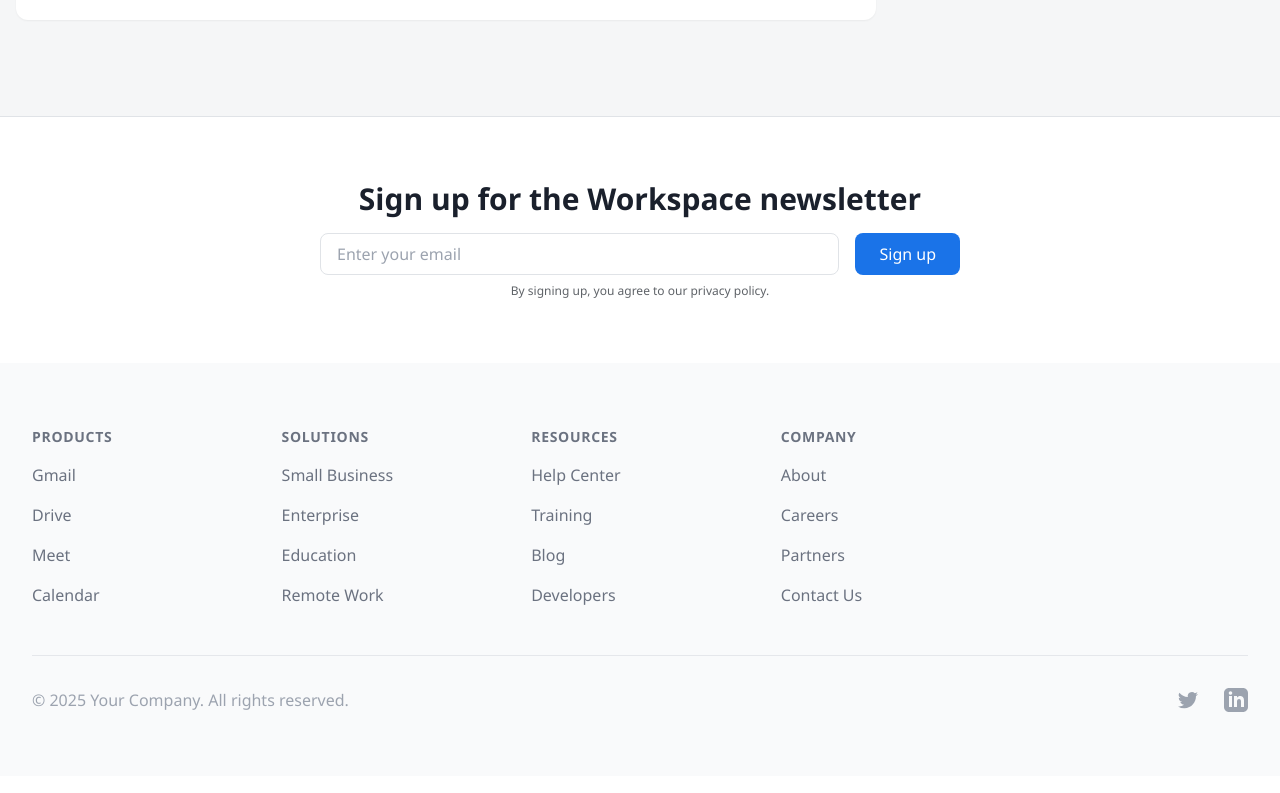
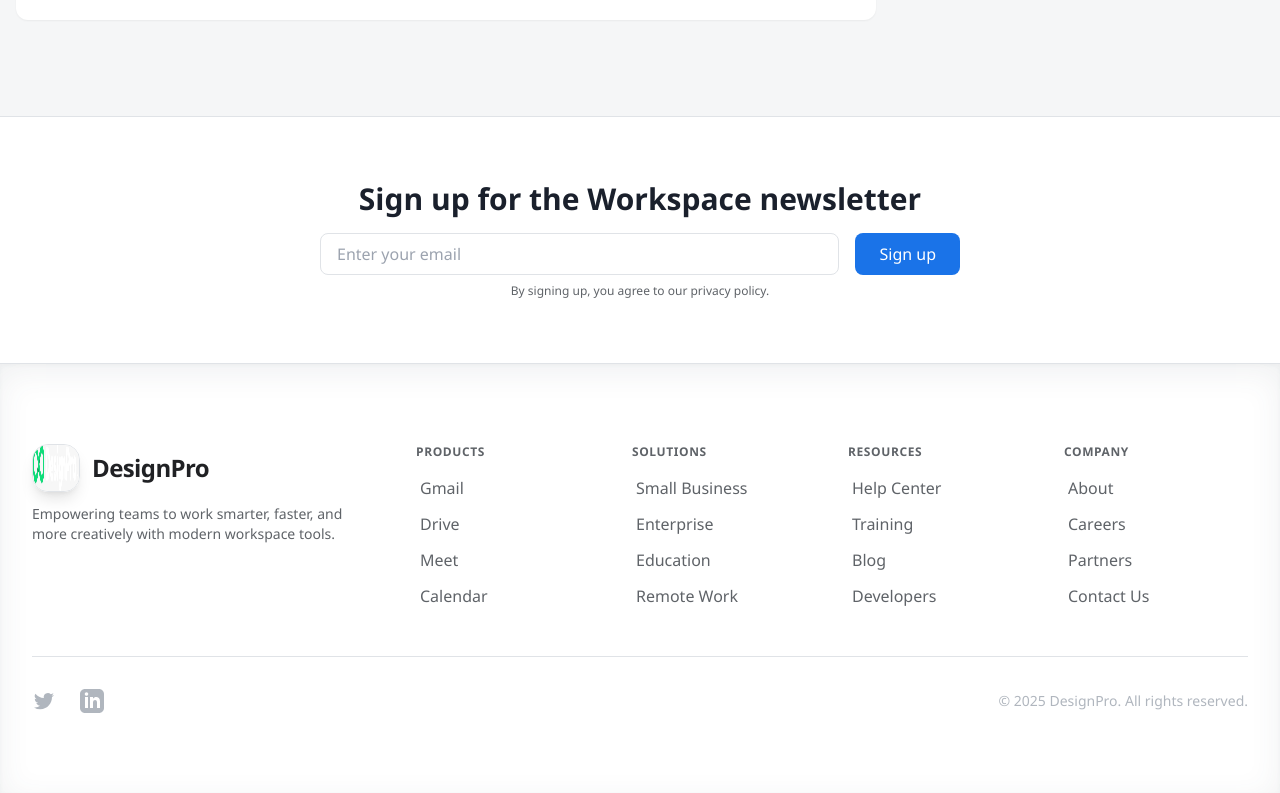
Before and after one commit to Zahed75/landing-designPro, an Angular app: page / in a window 1280 px wide. Shown: the part 3513-4306 px from the top of the page. Built offline with nearby package versions, Linux system fonts and the light colour scheme.

Commit message:
Footer Updated

```diff
--- a/src/components/footer/footer.css
+++ b/src/components/footer/footer.css
@@ -0,0 +1,37 @@
+/* Modern Footer Styles */
+footer {
+  box-shadow: 0 8px 32px 0 rgba(60,72,88,0.08) inset, 0 1.5px 4px 0 rgba(60,72,88,0.04) inset;
+  background: rgba(255,255,255,0.7);
+  backdrop-filter: blur(16px) saturate(1.1);
+}
+.footer-link {
+  color: #5f6368;
+  font-size: 1rem;
+  font-weight: 500;
+  transition: color 0.22s cubic-bezier(0.4,0,0.2,1), text-shadow 0.22s;
+  text-decoration: none;
+  border-radius: 0.375rem;
+  padding: 0.125rem 0.25rem;
+}
+.footer-link:hover, .footer-link:focus {
+  color: #1a73e8;
+  background: rgba(230,244,255,0.5);
+  text-shadow: 0 2px 8px rgba(26,115,232,0.10);
+}
+footer img[alt="Logo"] {
+  transition: transform 0.3s cubic-bezier(0.4,0,0.2,1), box-shadow 0.3s;
+}
+footer img[alt="Logo"]:hover {
+  transform: scale(1.08) rotate(-2deg);
+  box-shadow: 0 8px 32px 0 rgba(26,115,232,0.13);
+}
+@media (max-width: 640px) {
+  footer .grid {
+    grid-template-columns: 1fr 1fr !important;
+    gap: 1.5rem !important;
+  }
+  footer .flex-col.md\:flex-row {
+    flex-direction: column !important;
+    gap: 2.5rem !important;
+  }
+}
--- a/src/components/footer/footer.html
+++ b/src/components/footer/footer.html
@@ -1,72 +1,69 @@
-<footer class="bg-gray-50">
-  <div class="max-w-7xl mx-auto py-12 px-4 sm:px-6 lg:py-16 lg:px-8">
-    <div class="grid grid-cols-2 md:grid-cols-4 lg:grid-cols-5 gap-8">
+<footer class="relative bg-white/70 backdrop-blur-xl border-t border-[#e0e3e7] shadow-inner">
+  <div class="max-w-7xl mx-auto py-14 px-4 sm:px-6 lg:py-20 lg:px-8">
+    <div class="flex flex-col md:flex-row md:items-start md:justify-between gap-10 md:gap-16">
+      <!-- Logo and Brand -->
+      <div class="flex flex-col items-center md:items-start mb-8 md:mb-0">
+        <a routerLink="/" class="flex items-center gap-3 group">
+          <img src="/assets/icons/logo.jpg" alt="Logo" class="h-12 w-12 rounded-2xl shadow-lg border border-[#e0e3e7] group-hover:scale-105 transition-transform duration-300">
+          <span class="text-2xl font-extrabold text-[#202124] tracking-tight group-hover:text-[#1a73e8] transition-colors duration-300">DesignPro</span>
+        </a>
+        <p class="text-sm text-[#5f6368] mt-3 max-w-xs text-center md:text-left">Empowering teams to work smarter, faster, and more creatively with modern workspace tools.</p>
+      </div>
+      <!-- Footer Links -->
+      <div class="grid grid-cols-2 md:grid-cols-4 gap-8 flex-1">
         <!-- Products Column -->
         <div>
-        <h3 class="text-sm font-semibold text-gray-500 tracking-wider uppercase mb-4">Products</h3>
-        <ul class="space-y-4">
-          <li><a href="#" class="text-base text-gray-500 hover:text-gray-900">Gmail</a></li>
-          <li><a href="#" class="text-base text-gray-500 hover:text-gray-900">Drive</a></li>
-          <li><a href="#" class="text-base text-gray-500 hover:text-gray-900">Meet</a></li>
-          <li><a href="#" class="text-base text-gray-500 hover:text-gray-900">Calendar</a></li>
+          <h3 class="text-xs font-semibold text-[#5f6368] tracking-wider uppercase mb-4">Products</h3>
+          <ul class="space-y-3">
+            <li><a href="#" class="footer-link">Gmail</a></li>
+            <li><a href="#" class="footer-link">Drive</a></li>
+            <li><a href="#" class="footer-link">Meet</a></li>
+            <li><a href="#" class="footer-link">Calendar</a></li>
           </ul>
         </div>
-
         <!-- Solutions Column -->
         <div>
-        <h3 class="text-sm font-semibold text-gray-500 tracking-wider uppercase mb-4">Solutions</h3>
-        <ul class="space-y-4">
-          <li><a href="#" class="text-base text-gray-500 hover:text-gray-900">Small Business</a></li>
-          <li><a href="#" class="text-base text-gray-500 hover:text-gray-900">Enterprise</a></li>
-          <li><a href="#" class="text-base text-gray-500 hover:text-gray-900">Education</a></li>
-          <li><a href="#" class="text-base text-gray-500 hover:text-gray-900">Remote Work</a></li>
+          <h3 class="text-xs font-semibold text-[#5f6368] tracking-wider uppercase mb-4">Solutions</h3>
+          <ul class="space-y-3">
+            <li><a href="#" class="footer-link">Small Business</a></li>
+            <li><a href="#" class="footer-link">Enterprise</a></li>
+            <li><a href="#" class="footer-link">Education</a></li>
+            <li><a href="#" class="footer-link">Remote Work</a></li>
           </ul>
         </div>
-
         <!-- Resources Column -->
         <div>
-        <h3 class="text-sm font-semibold text-gray-500 tracking-wider uppercase mb-4">Resources</h3>
-        <ul class="space-y-4">
-          <li><a href="#" class="text-base text-gray-500 hover:text-gray-900">Help Center</a></li>
-          <li><a href="#" class="text-base text-gray-500 hover:text-gray-900">Training</a></li>
-          <li><a href="#" class="text-base text-gray-500 hover:text-gray-900">Blog</a></li>
-          <li><a href="#" class="text-base text-gray-500 hover:text-gray-900">Developers</a></li>
+          <h3 class="text-xs font-semibold text-[#5f6368] tracking-wider uppercase mb-4">Resources</h3>
+          <ul class="space-y-3">
+            <li><a href="#" class="footer-link">Help Center</a></li>
+            <li><a href="#" class="footer-link">Training</a></li>
+            <li><a routerLink="/blog" class="footer-link font-semibold text-[#1a73e8] hover:text-[#1765c1]">Blog</a></li>
+            <li><a href="#" class="footer-link">Developers</a></li>
           </ul>
         </div>
-
         <!-- Company Column -->
         <div>
-        <h3 class="text-sm font-semibold text-gray-500 tracking-wider uppercase mb-4">Company</h3>
-        <ul class="space-y-4">
-          <li><a href="#" class="text-base text-gray-500 hover:text-gray-900">About</a></li>
-          <li><a href="#" class="text-base text-gray-500 hover:text-gray-900">Careers</a></li>
-          <li><a href="#" class="text-base text-gray-500 hover:text-gray-900">Partners</a></li>
-          <li><a href="#" class="text-base text-gray-500 hover:text-gray-900">Contact Us</a></li>
+          <h3 class="text-xs font-semibold text-[#5f6368] tracking-wider uppercase mb-4">Company</h3>
+          <ul class="space-y-3">
+            <li><a href="#" class="footer-link">About</a></li>
+            <li><a href="#" class="footer-link">Careers</a></li>
+            <li><a href="#" class="footer-link">Partners</a></li>
+            <li><a href="#" class="footer-link">Contact Us</a></li>
           </ul>
         </div>
       </div>
-
+    </div>
     <!-- Bottom section -->
-    <div class="mt-12 border-t border-gray-200 pt-8">
-      <div class="flex flex-col md:flex-row justify-between items-center">
-        <div class="flex space-x-6 md:order-2">
-          <a href="#" class="text-gray-400 hover:text-gray-500">
-            <span class="sr-only">Twitter</span>
-            <svg class="h-6 w-6" fill="currentColor" viewBox="0 0 24 24">
-              <path d="M8.29 20.251c7.547 0 11.675-6.253 11.675-11.675 0-.178 0-.355-.012-.53A8.348 8.348 0 0022 5.92a8.19 8.19 0 01-2.357.646 4.118 4.118 0 001.804-2.27 8.224 8.224 0 01-2.605.996 4.107 4.107 0 00-6.993 3.743 11.65 11.65 0 01-8.457-4.287 4.106 4.106 0 001.27 5.477A4.072 4.072 0 012.8 9.713v.052a4.105 4.105 0 003.292 4.022 4.095 4.095 0 01-1.853.07 4.108 4.108 0 003.834 2.85A8.233 8.233 0 012 18.407a11.616 11.616 0 006.29 1.84"/>
-            </svg>
+    <div class="mt-12 border-t border-[#e0e3e7] pt-8 flex flex-col md:flex-row items-center justify-between gap-6">
+      <div class="flex space-x-6">
+        <a href="#" class="text-[#b0b6be] hover:text-[#1a73e8] transition-colors" aria-label="Twitter">
+          <svg class="h-6 w-6" fill="currentColor" viewBox="0 0 24 24"><path d="M8.29 20.251c7.547 0 11.675-6.253 11.675-11.675 0-.178 0-.355-.012-.53A8.348 8.348 0 0022 5.92a8.19 8.19 0 01-2.357.646 4.118 4.118 0 001.804-2.27 8.224 8.224 0 01-2.605.996 4.107 4.107 0 00-6.993 3.743 11.65 11.65 0 01-8.457-4.287 4.106 4.106 0 001.27 5.477A4.072 4.072 0 012.8 9.713v.052a4.105 4.105 0 003.292 4.022 4.095 4.095 0 01-1.853.07 4.108 4.108 0 003.834 2.85A8.233 8.233 0 012 18.407a11.616 11.616 0 006.29 1.84"/></svg>
         </a>
-          <a href="#" class="text-gray-400 hover:text-gray-500">
-            <span class="sr-only">LinkedIn</span>
-            <svg class="h-6 w-6" fill="currentColor" viewBox="0 0 24 24">
-              <path d="M19 0h-14c-2.761 0-5 2.239-5 5v14c0 2.761 2.239 5 5 5h14c2.762 0 5-2.239 5-5v-14c0-2.761-2.238-5-5-5zm-11 19h-3v-11h3v11zm-1.5-12.268c-.966 0-1.75-.79-1.75-1.764s.784-1.764 1.75-1.764 1.75.79 1.75 1.764-.783 1.764-1.75 1.764zm13.5 12.268h-3v-5.604c0-3.368-4-3.113-4 0v5.604h-3v-11h3v1.765c1.396-2.586 7-2.777 7 2.476v6.759z"/>
-            </svg>
+        <a href="#" class="text-[#b0b6be] hover:text-[#1a73e8] transition-colors" aria-label="LinkedIn">
+          <svg class="h-6 w-6" fill="currentColor" viewBox="0 0 24 24"><path d="M19 0h-14c-2.761 0-5 2.239-5 5v14c0 2.761 2.239 5 5 5h14c2.762 0 5-2.239 5-5v-14c0-2.761-2.238-5-5-5zm-11 19h-3v-11h3v11zm-1.5-12.268c-.966 0-1.75-.79-1.75-1.764s.784-1.764 1.75-1.764 1.75.79 1.75 1.764-.783 1.764-1.75 1.764zm13.5 12.268h-3v-5.604c0-3.368-4-3.113-4 0v5.604h-3v-11h3v1.765c1.396-2.586 7-2.777 7 2.476v6.759z"/></svg>
         </a>
       </div>
-        <div class="mt-8 md:mt-0 md:order-1">
-          <p class="text-base text-gray-400">&copy; {{currentYear}} Your Company. All rights reserved.</p>
-        </div>
-      </div>
+      <div class="text-sm text-[#b0b6be] text-center md:text-left">&copy; {{currentYear}} DesignPro. All rights reserved.</div>
     </div>
   </div>
 </footer>
```
Lines whose indentation alone changed are shown as unchanged.
